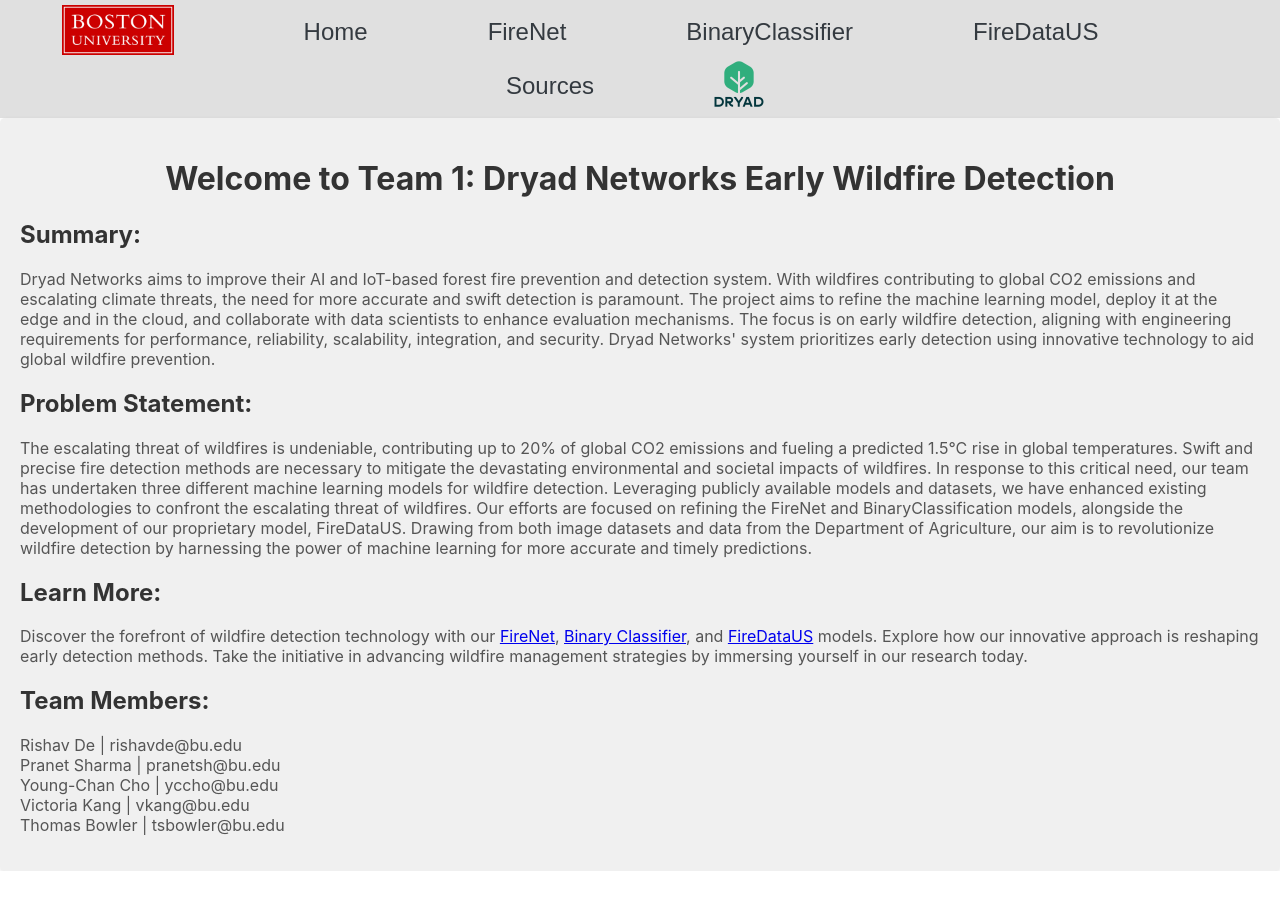
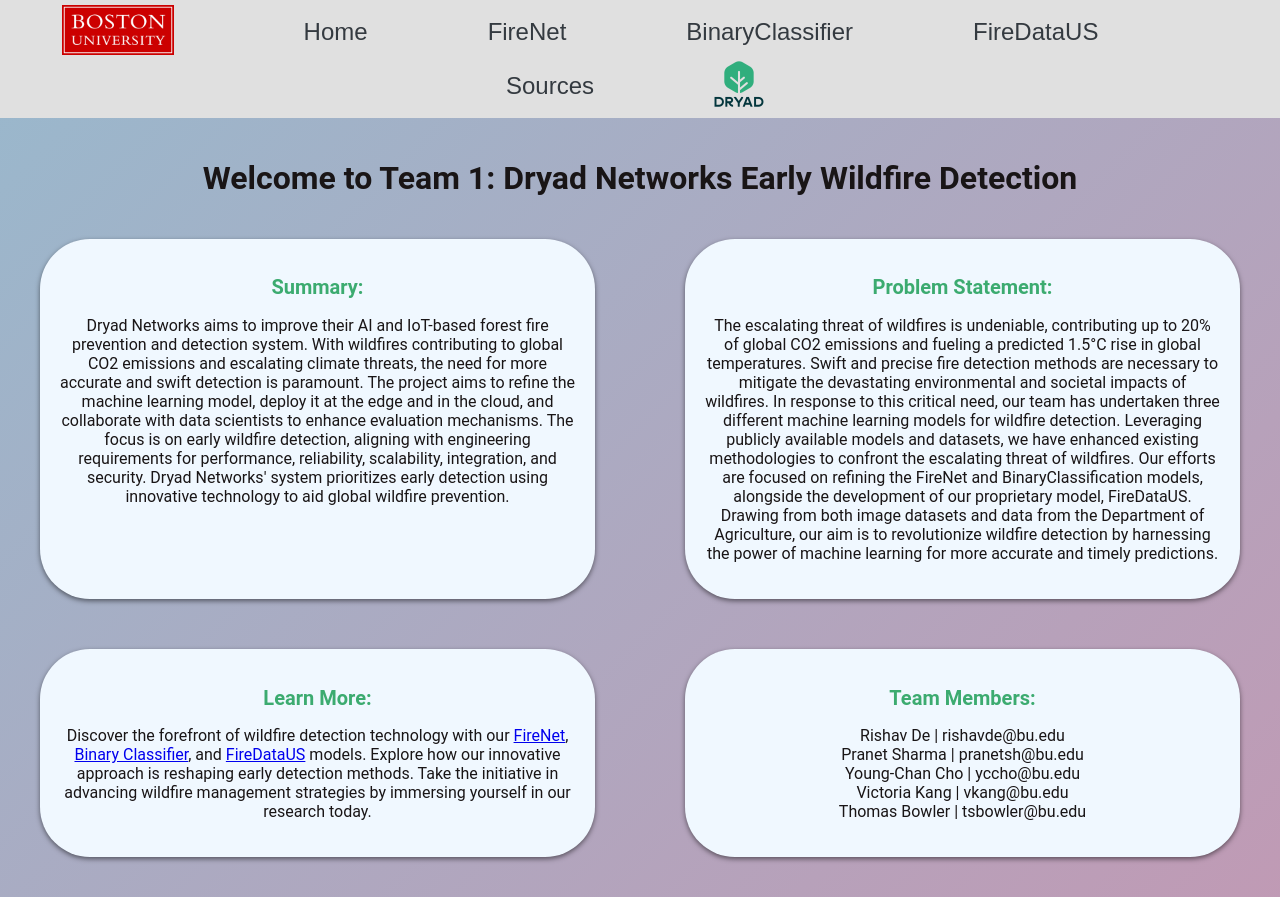
Before and after one commit to sigma31/ec464-website, a React (Create React App) app: page / in a window 1280 px wide. Before the commit the page ends 871 px from the top, so only its background shows below. Built offline with nearby package versions, Linux system fonts and the light colour scheme.

Commit message:
Add styling to the project, starting with home page

```diff
--- a/src/components/Home.js
+++ b/src/components/Home.js
@@ -1,39 +1,15 @@
 import React from 'react';
+import '../styles/HomeStyle.css'; // Import the CSS file with the new styles
 
 const Home = () => {
-    const containerStyle = {
-        padding: '20px',
-        backgroundColor: '#f0f0f0',
-        borderRadius: '5px',
-        boxShadow: '0 2px 5px rgba(0, 0, 0, 0.1)',
-    };
-
-    const headingStyle = {
-        color: '#333',
-    };
-
-    const subheadingStyle = {
-        color: '#333',
-        textAlign: 'left',
-    }
-
-    const paragraphStyle = {
-        fontSize: '16px',
-        color: '#555',
-        marginTop: '10px',
-        textAlign: 'left',
-    };
-
-    const listStyle = {
-        fontSize: '14px',
-        textAlign: 'left',
-    }
-
     return (
-            <div style={containerStyle}>
-                <h1 style={headingStyle}>Welcome to Team 1: Dryad Networks Early Wildfire Detection</h1>
-                <h2 style={subheadingStyle}>Summary:</h2>
-                <p style={paragraphStyle}>
+        <div className="pageWrapper"> {/* Wrapper for the entire page */}
+            <div className="containerStyle"> {/* Container for the entire page */}
+                <h1 className="headingStyle">Welcome to Team 1: Dryad Networks Early Wildfire Detection</h1>
+                <div className="sideBySideContainer"> {/* Container for side-by-side sections */}
+                    <div className="section"> {/* Section 1: Summary */}
+                        <h2 className="subheadingStyle">Summary:</h2>
+                        <p className="paragraphStyle">
                             Dryad Networks aims to improve their AI and IoT-based forest fire prevention and detection system.
                             With wildfires contributing to global CO2 emissions and escalating climate threats,
                             the need for more accurate and swift detection is paramount. The project aims to refine the machine learning model,
@@ -42,8 +18,10 @@
                             performance, reliability, scalability, integration, and security. Dryad Networks' system prioritizes early detection
                             using innovative technology to aid global wildfire prevention.
                         </p>
-                <h2 style={subheadingStyle}>Problem Statement:</h2>
-                <p style={paragraphStyle}>
+                    </div>
+                    <div className="section"> {/* Section 2: Problem Statement */}
+                        <h2 className="subheadingStyle">Problem Statement:</h2>
+                        <p className="paragraphStyle">
                             The escalating threat of wildfires is undeniable, contributing up to 20% of global CO2 emissions and fueling a
                             predicted 1.5°C rise in global temperatures. Swift and precise fire detection methods are necessary to mitigate
                             the devastating environmental and societal impacts of wildfires. In response to this critical need, our team has undertaken three different machine learning models
@@ -52,15 +30,21 @@
                             BinaryClassification models, alongside the development of our proprietary model, FireDataUS.
                             Drawing from both image datasets and data from the Department of Agriculture, our aim is to revolutionize wildfire detection by harnessing the power of machine learning for more accurate and timely predictions.
                         </p>
-                <h2 style={subheadingStyle}>Learn More:</h2>
-                <p style={paragraphStyle}>
+                    </div>
+                </div>
+                <div className="sideBySideContainer"> {/* Container for side-by-side sections */}
+                <div className="section"> {/* Section 3: Learn More */}
+                    <h2 className="subheadingStyle">Learn More:</h2>
+                    <p className="paragraphStyle">
                         Discover the forefront of wildfire detection technology with our <a href="/ec464-website/#/firenet">FireNet</a>,
                         <space> </space><a href="/ec464-website/#/BinaryClassifier">Binary Classifier</a>, and <a href="/ec464-website/#/forestdata">FireDataUS</a> models.
                         Explore how our innovative approach is reshaping early detection methods. Take the initiative in advancing wildfire
                         management strategies by immersing yourself in our research today.
                     </p>
-                <h2 style={subheadingStyle}>Team Members:</h2>
-                <p style={paragraphStyle}>
+                </div>
+                <div className="section"> {/* Section 4: Team Members */}
+                    <h2 className="subheadingStyle">Team Members:</h2>
+                    <p className="paragraphStyle">
                         Rishav De       |  rishavde@bu.edu <br></br>
                         Pranet Sharma   |   pranetsh@bu.edu <br></br>
                         Young-Chan Cho  |   yccho@bu.edu <br></br>
@@ -68,6 +52,10 @@
                         Thomas Bowler   |   tsbowler@bu.edu <br></br>
                     </p>
                 </div>
+                </div>
+            </div>
+            <div className="gradientBackground" /> {/* Gradient background behind the entire page */}
+        </div>
     );
 }
 
--- /dev/null
+++ b/src/styles/HomeStyle.css
@@ -0,0 +1,68 @@
+/* Font Styles */
+.headingStyle {
+    font-family: 'Roboto', sans-serif;
+    font-size: 32px;
+    font-weight: bold;
+    color: #191516; /* Dark red */
+}
+
+.subheadingStyle {
+    font-family: 'Roboto', sans-serif;
+    font-size: 20px;
+    font-weight: bold;
+    color: #3cab70; /* Light green */
+}
+
+.paragraphStyle {
+    font-family: 'Roboto', sans-serif;
+    font-size: 16px;
+    color: #191516; /* Dark brown */
+}
+
+/* Wrapper for the entire page */
+.pageWrapper {
+    position: relative;
+    overflow: hidden; /* Hide overflow from gradient background */
+}
+
+/* Container for the entire page */
+.containerStyle {
+    padding: 10px;
+    margin: 10px;
+    border-radius: 10px;
+    position: relative; /* Add relative positioning */
+    z-index: 1; /* Ensure content is above gradient background */
+}
+
+/* Container for side-by-side sections */
+.sideBySideContainer {
+    display: flex; /* Use flexbox layout */
+    gap: 50px; /* Add space between sections */
+    max-width: 1400px;
+    width: 100%;
+    margin: 0 auto;
+    margin-top: 10px;
+}
+
+/* Background Formatting for each section */
+.section {
+    flex: 1; /* Expand to fill available space */
+    border-radius: 50px; /* Rounded corners for each section */
+    overflow: hidden; /* Hide overflow from gradient background */
+    background-color: aliceblue;
+    padding: 20px;
+    margin: 20px;
+    width: auto;
+    box-shadow: 0 2px 5px rgba(0, 0, 0, 0.5);
+}
+
+/* Gradient background behind the entire page */
+.gradientBackground {
+    position: absolute;
+    top: 0;
+    left: 0;
+    width: 100%;
+    height: 100%;
+    background: linear-gradient(135deg, #044B7F, #610345); /* Gradient background */
+    opacity: 0.4; /* Adjust opacity as needed */
+}
```
Lines whose indentation alone changed are shown as unchanged.
